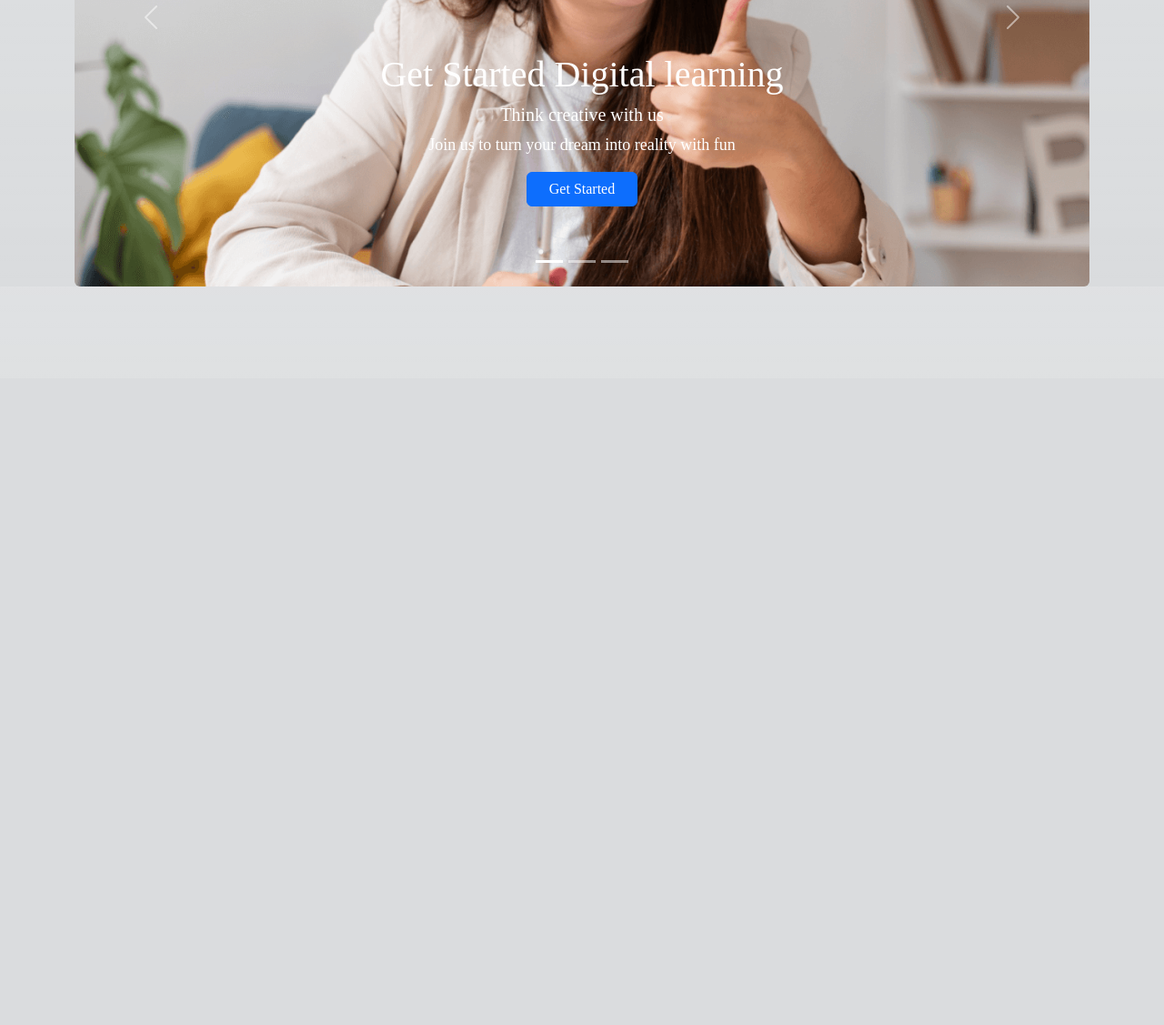
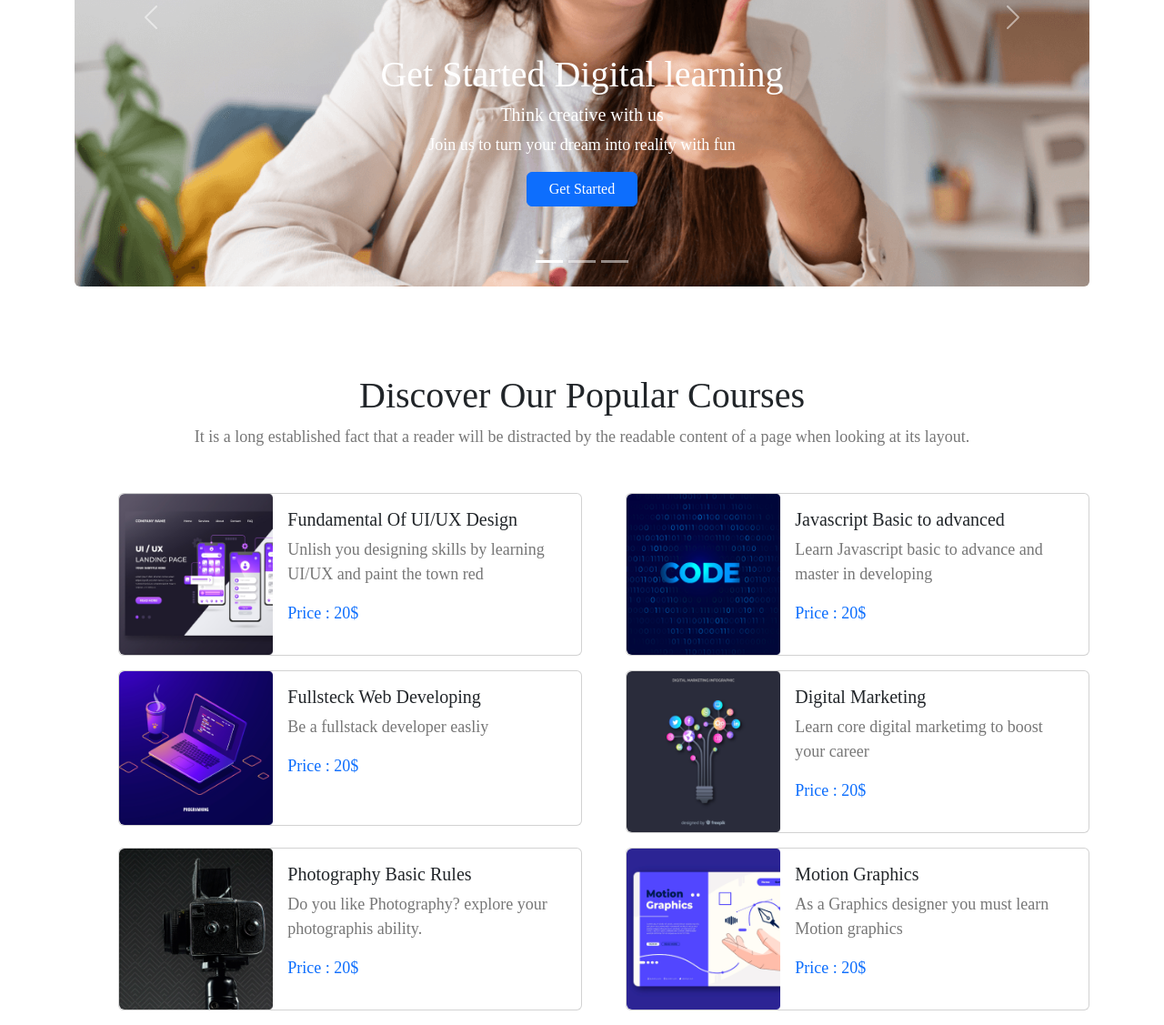
Before and after one commit to bishwaj6114/eTech-website, a plain HTML site: page index.html in a window 1280 px wide. Shown: the part 384-1511 px from the top of the page at 91% size. Before the commit the page ends 800 px from the top, so only its background shows below. Drawn offline with nearby package versions, Linux system fonts and the light colour scheme.

Commit message:
add popular courses

```diff
--- a/index.html
+++ b/index.html
@@ -8,7 +8,7 @@
     <!-- custom css  -->
     <link rel="stylesheet" href="styles/style.css">
   </head>
-  <body class="body-font bg-secondary bg-gradient bg-opacity-25">
+  <body class="body-font background-color">
     <header>
         <!-- navbar start  -->
         <section class="mb-5">
@@ -39,7 +39,7 @@
         </section>
         <!-- navbar end -->
         <!-- carousal start  -->
-        <section class="container ">
+        <section class="container mb-5">
           <div id="carouselExampleCaptions" class="carousel slide" data-bs-ride="false">
             <div class="carousel-indicators">
               <button type="button" data-bs-target="#carouselExampleCaptions" data-bs-slide-to="0" class="active" aria-current="true" aria-label="Slide 1"></button>
@@ -87,6 +87,106 @@
         </section>
         <!-- carousal end  -->
     </header>
+    <main>
+      <!-- popular courses start  -->
+      <div class="text-center mb-5 pt-5">
+        <h1 class="fs-1 text-dark">Discover Our Popular Courses</h1>
+        <p>It is a long established fact that a reader will be distracted by the readable content of a page when looking at its layout.</p>
+      </div>
+      <section class="container d-flex">
+        <div class="card mb-3 mx-5 w-100 h-100" >
+          <div class="row g-0">
+            <div class="col-md-4">
+              <img src="images/course/course-1.png" class="img-fluid h-100 w-100 rounded-start" alt="...">
+            </div>
+            <div class="col-md-8">
+              <div class="card-body">
+                <h5 class="card-title text-dark">Fundamental Of UI/UX Design</h5>
+                <p class="card-text">Unlish you designing skills by learning UI/UX and paint the town red</p>
+                <p class="text-primary">Price : 20$</p>
+              </div>
+            </div>
+          </div>
+        </div>
+        <div class="card mb-3 w-100 h-100" >
+          <div class="row g-0">
+            <div class="col-md-4">
+              <img src="images/course/course-2.png" class="img-fluid h-100 w-100 rounded-start" alt="...">
+            </div>
+            <div class="col-md-8">
+              <div class="card-body">
+                <h5 class="card-title text-dark">Javascript Basic to advanced</h5>
+                <p class="card-text">Learn Javascript basic to advance and master in developing</p>
+                <p class="text-primary">Price : 20$</p>
+              </div>
+            </div>
+          </div>
+        </div>
+      </section>
+      <section class="container d-flex">
+        <div class="card mb-3 mx-5 h-100 w-100" >
+          <div class="row g-0">
+            <div class="col-md-4">
+              <img src="images/course/course-3.png" class="img-fluid h-100 w-100 rounded-start" alt="...">
+            </div>
+            <div class="col-md-8">
+              <div class="card-body">
+                <h5 class="card-title text-dark">Fullsteck Web Developing</h5>
+                <p class="card-text">Be a fullstack developer easliy</p>
+                <p class="text-primary">Price : 20$</p>
+              </div>
+            </div>
+          </div>
+        </div>
+        <div class="card mb-3 h-100 w-100" >
+          <div class="row g-0">
+            <div class="col-md-4">
+              <img src="images/course/course-4.png" class="img-fluid h-100 w-100 rounded-start" alt="...">
+            </div>
+            <div class="col-md-8">
+              <div class="card-body">
+                <h5 class="card-title text-dark">Digital Marketing</h5>
+                <p class="card-text">Learn core digital marketimg to boost your career</p>
+                <p class="text-primary">Price : 20$</p>
+              </div>
+              </div>
+            </div>
+          </div>
+        </div>
+      </section>
+      <section class="container d-flex">
+        <div class="card mb-3 mx-5 h-100 w-100" >
+          <div class="row g-0">
+            <div class="col-md-4">
+              <img src="images/course/course-5.png" class="img-fluid h-100 w-100 rounded-start" alt="...">
+            </div>
+            <div class="col-md-8">
+              <div class="card-body">
+                <h5 class="card-title text-dark">Photography Basic Rules</h5>
+                <p class="card-text">Do you like Photography? explore your photographis ability.  </p>
+                <p class="text-primary">Price : 20$</p>
+              </div>
+            </div>
+          </div>
+        </div>
+        <div class="card mb-3 h-100 w-100" >
+          <div class="row g-0">
+            <div class="col-md-4">
+              <img src="images/course/course-6.png" class="img-fluid h-100 w-100 rounded-start" alt="...">
+            </div>
+            <div class="col-md-8">
+              <div class="card-body">
+                <h5 class="card-title text-dark">Motion Graphics</h5>
+              <p class="card-text">As a Graphics designer you must learn Motion graphics </p>
+              <p class="text-primary">Price : 20$</p>
+              </div>
+              </div>
+            </div>
+          </div>
+        </div>
+      </section>
+      <!-- popular courses end -->
+    </main>
     <script src="https://cdn.jsdelivr.net/npm/bootstrap@5.2.0/dist/js/bootstrap.bundle.min.js" integrity="sha384-A3rJD856KowSb7dwlZdYEkO39Gagi7vIsF0jrRAoQmDKKtQBHUuLZ9AsSv4jD4Xa" crossorigin="anonymous"></script>
   </body>
 </html>
--- a/styles/style.css
+++ b/styles/style.css
@@ -1,3 +1,7 @@
+.background-color{
+    background-color:#FFFFFF;
+}
+
 .body-font{
     font-family: 'Poppins';
     font-weight: 400;
```
